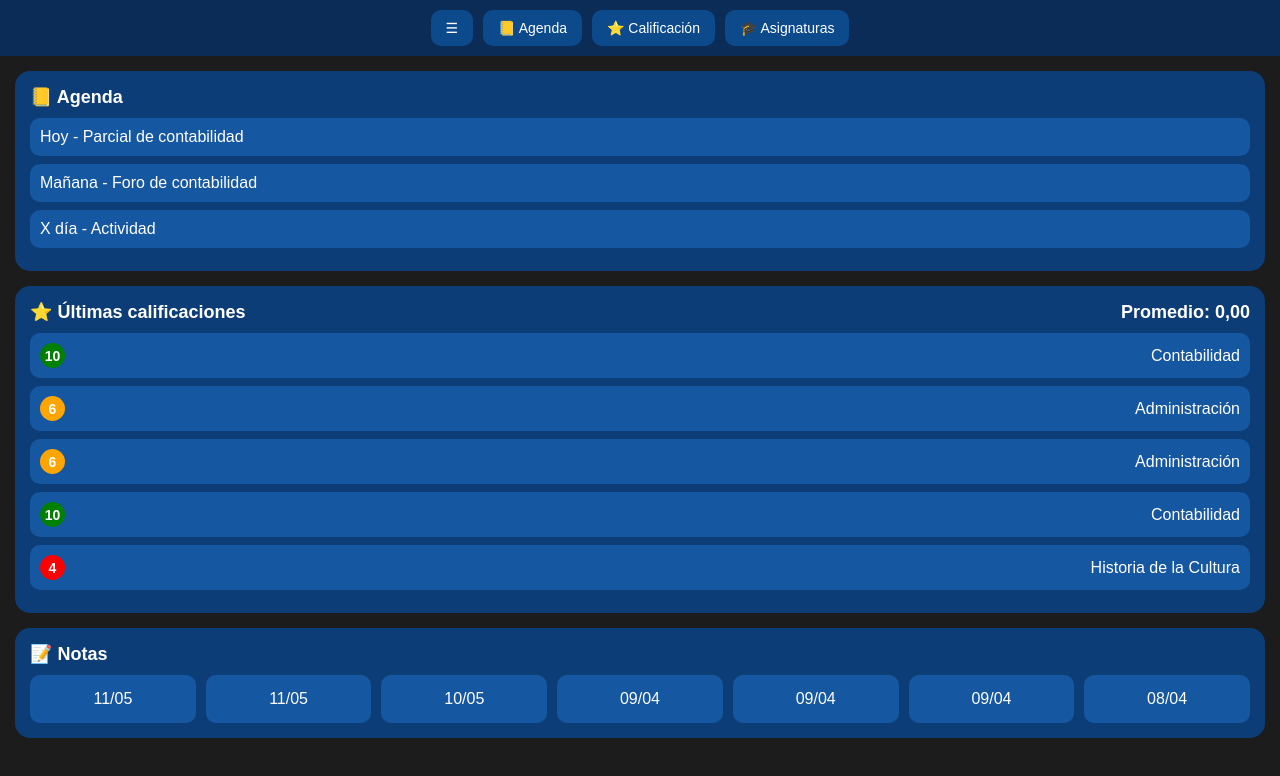
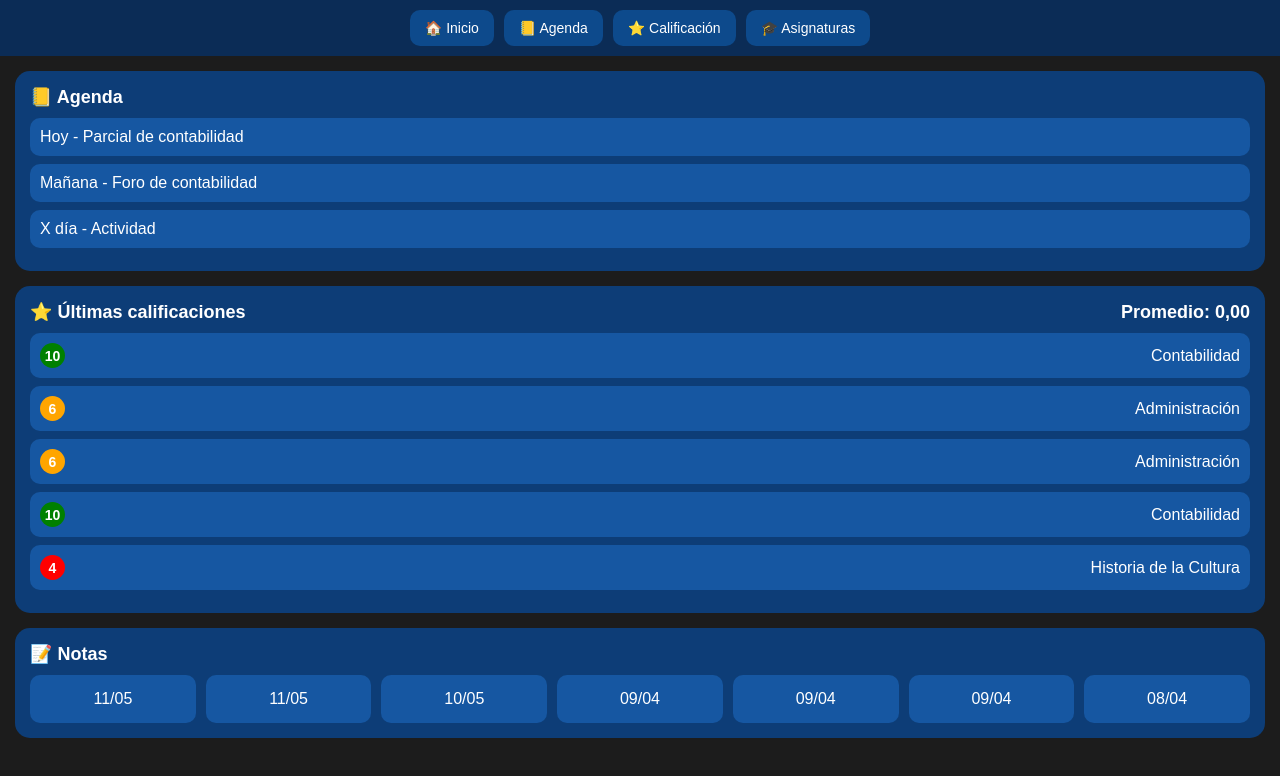
Before and after one commit to Urielpereyra15/App-Escolar, a plain HTML site: page index.html in a window 1280 px wide. Drawn offline with Linux system fonts and the light colour scheme.

Commit message:
Update index.html

```diff
--- a/index.html
+++ b/index.html
@@ -23,17 +23,17 @@
       top: 0;
     }
 
-    nav button {
+    nav a {
+      text-decoration: none;
       background: #0d4a8c;
-      border: none;
       color: white;
       padding: 10px 15px;
       border-radius: 10px;
       font-size: 14px;
-      cursor: pointer;
+      display: inline-block;
     }
 
-    nav button:hover {
+    nav a:hover {
       background: #1565c0;
     }
 
@@ -112,10 +112,10 @@
 <body>
   <!-- Menú -->
   <nav>
-    <button>☰</button>
-    <button>📒 Agenda</button>
-    <button>⭐ Calificación</button>
-    <button>🎓 Asignaturas</button>
+    <a href="index.html">🏠 Inicio</a>
+    <a href="agenda.html">📒 Agenda</a>
+    <a href="calificacion.html">⭐ Calificación</a>
+    <a href="asignaturas.html">🎓 Asignaturas</a>
   </nav>
 
   <div class="container">
```
